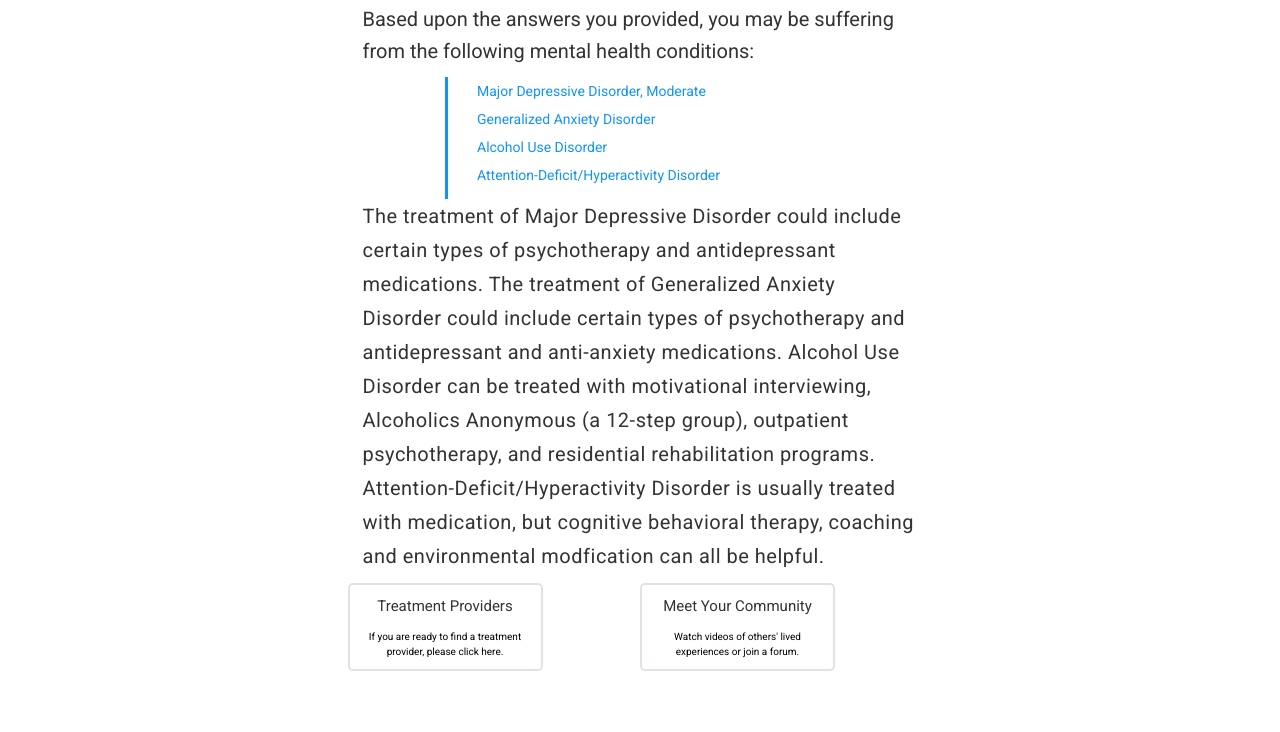
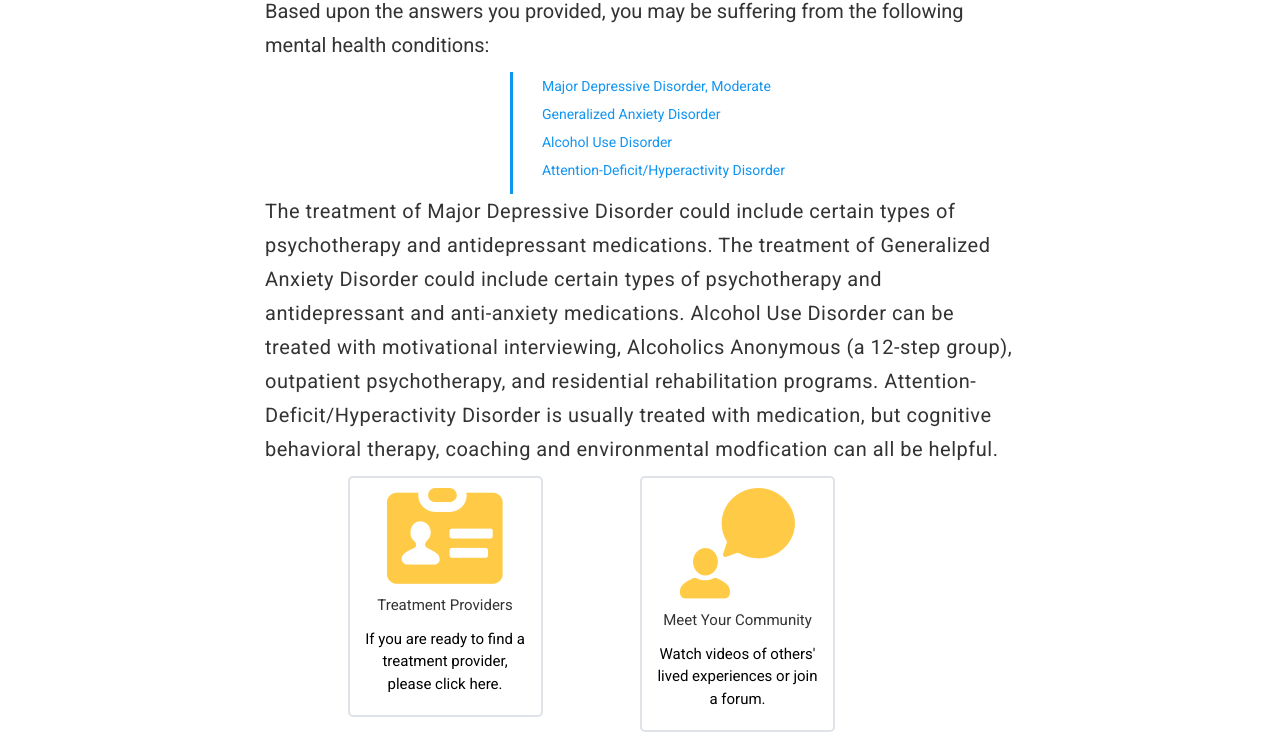
Before and after one commit to judyzaratan/mentalHack, a website: page screening.html in a window 1280 px wide. Shown: the part 146-878 px from the top of the page. Before the commit the page ends 817 px from the top, so only its background shows below. Drawn offline with nearby package versions, Linux system fonts and the light colour scheme.

Commit message:
add more screening page features

```diff
--- a/screening.html
+++ b/screening.html
@@ -33,7 +33,7 @@
       font-weight: 500;
       font-style: normal;
       font-stretch: normal;
-      line-height: 1.41;
+      line-height: 38px;
       letter-spacing: normal;
       text-align: center;
       color: #a8a8a8;
@@ -45,18 +45,19 @@
       font-weight: normal;
       font-style: normal;
       font-stretch: normal;
-      line-height: 1.58;
+      line-height: 34px;
       letter-spacing: normal;
       text-align: left;
       color: #333333;
 
     }
     .text2 {
+      font-family: 'Roboto';
       font-size: 20px;
       font-weight: normal;
       font-style: normal;
       font-stretch: normal;
-      line-height: 1.7;
+      line-height: 34px;
       letter-spacing: 0.5px;
       text-align: left;
       color: #333333;
@@ -75,27 +76,32 @@
       list-style: none;
       padding-left: 1em;
     }
+    img {
+      border: none;
+      display: block;
+      margin: 0 auto;
+    }
     .box {
       border-radius: 5px;
       border: solid 2px #dfe2e7;
+      padding: 10px 10px 10px 10px;
     }
     .box-header {
       line-height: 1.58;
-      letter-spacing: normal;
       text-align: center;
       color: #333333;
       font-size: 15px;
     }
     .box-text {
-      font-family: Roboto;
-      font-size: 10px;
       font-weight: 300;
+      line-height: 1.5;
+      text-align: center;
+      font-family: 'Roboto';
+      font-size: 15px;
       font-style: normal;
       font-stretch: normal;
-      line-height: 1.5;
       letter-spacing: normal;
-      text-align: center;
-        color: #000000;
+      color: #000000;
     }
 
   </style>
@@ -117,11 +123,11 @@
 
   <div id="screening" class="container">
     <div class="row">
-      <div class="col-md-6 col-md-offset-3 content">
+      <div class="col-md-8 col-md-offset-2 content">
         <h3 class="screen-header">Screening Results</h3>
         <p class="text1">Based upon the answers you provided, you may be suffering from the following mental health conditions:</p>
         <div class="row">
-          <div class="disorder-list col-md-8 col-md-offset-2">
+          <div class="disorder-list col-md-8 col-md-offset-4">
             <ol>
               <li>Major Depressive Disorder, Moderate</li>
               <li>Generalized Anxiety Disorder</li>
@@ -138,10 +144,12 @@
     </div>
     <div class="row">
       <div class="treatment box col-md-2 col-md-offset-3">
+        <img src="/assets/TrtmntPrvdr_Icon.png" alt="treatment_provider">
         <h6 class="box-header">Treatment Providers</h6>
         <p class="box-text">If you are ready to find a treatment provider, please click here.</p>
       </div>
       <div class="community box col-md-2 col-md-offset-1">
+        <img src="/assets/Community_Icon.png" alt="community">
         <h6 class="box-header">Meet Your Community</h6>
         <p class="box-text">Watch videos of others' lived experiences or join a forum.</p>
       </div>
--- a/server.js
+++ b/server.js
@@ -2,6 +2,9 @@ const express = require('express');
 const path = require('path');
 
 const app = express()
+
+
+app.use('/assets', express.static(`${__dirname}/assets`));
 
 app.get('/', (req, res) =>
     res.sendFile(path.join(__dirname + '/screening.html'))
```
Also changed, not shown: assets/Adjust Search icon.png (added), assets/Carrot down.png (added), assets/Carrot up.png (added), assets/Check Icon.png (added), assets/Community_Icon.png (added), assets/HP Community.png (added), assets/HP Happy Guy .png (added), assets/HP Search .png (added), assets/Link icon.png (added), assets/Location icon.png (added), assets/PA Nav Bar Logo.png (added), assets/Phone Icon.png (added), assets/ScrngRslts Icon.png (added), assets/TrtmntPrvdr_Icon.png (added).
